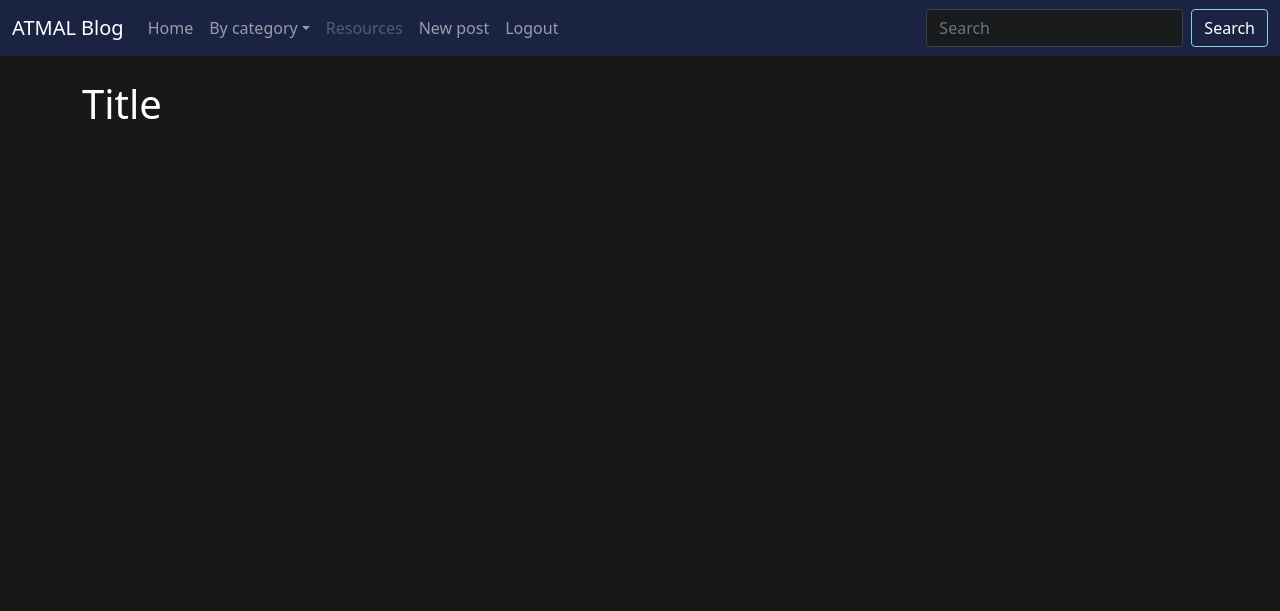
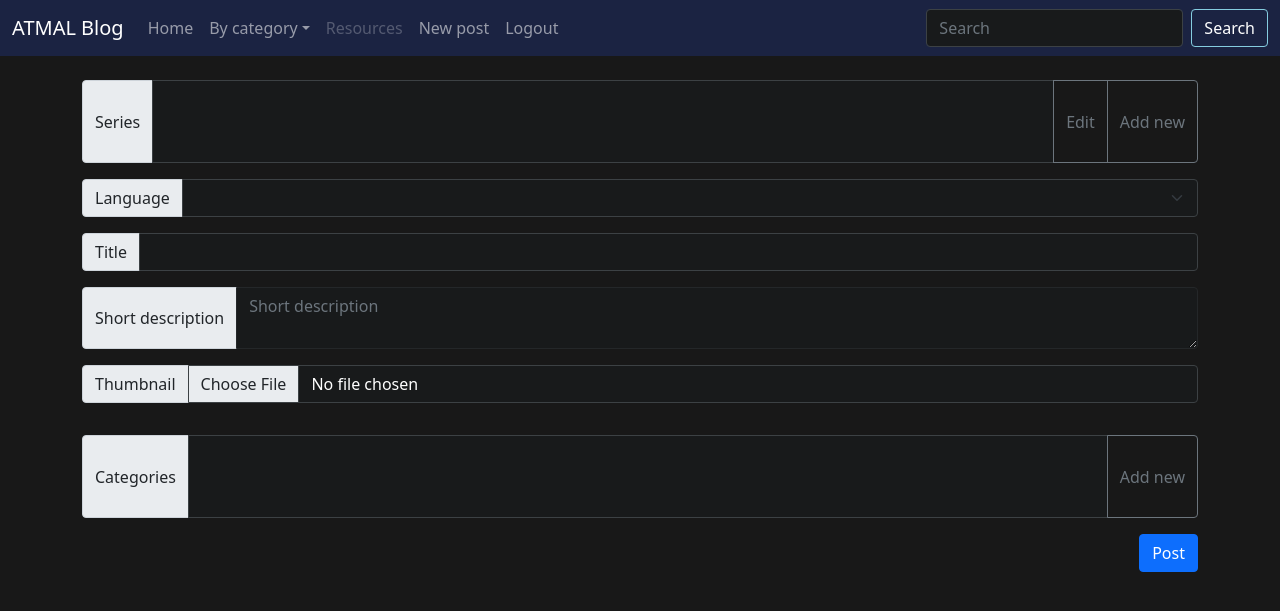
Before and after one commit to AdamTMalek/atmal_blog, a Django app: page /new-post in a window 1280 px wide. Shown: the top 611 px of the page. Run offline with Django 3.2, Linux system fonts and the light colour scheme; a user stored in the database is signed in; tables that the repository leaves empty hold one stand-in row (values such as "Sample post"); lists and menus that the app fills with data are empty; some libraries are stand-ins or nearby versions.

Commit message:
Add the new post template

```diff
--- a/atmalblog/templates/new_post.html
+++ b/atmalblog/templates/new_post.html
@@ -1,4 +1,147 @@
 {% extends 'base.html' %}
 {% block content %}
-    <h1>Title</h1>
+    <form method="POST">
+        <!-- TODO: All inputs here need to be given a proper id etc. -->
+        {% csrf_token %}
+        <div class="input-group mb-3">
+            <label for=""
+                   class="input-group-text">Series</label>
+            <select class="form-select" size="3" aria-label="Series"
+                    id="seriesOptions">
+                {% for value, label in x %} <!-- TODO: Change to a proper list -->
+                    <option value="{{ value }}">
+                        {{ label }}
+                    </option>
+                {% endfor %}
+            </select>
+            <button class="btn btn-outline-secondary" type="button" id="editSeries"
+                    data-bs-toggle="modal"
+                    data-bs-target="#newSeriesModal">
+                Edit
+            </button>
+            <button class="btn btn-outline-secondary" type="button" id="addNewSeries"
+                    data-bs-toggle="modal"
+                    data-bs-target="#newSeriesModal">
+                Add new
+            </button>
+        </div>
+        <div class="input-group mb-3">
+            <label for="" class="input-group-text">
+                Language
+            </label>
+            <select id="" type="text" class="form-select">
+                {% for value, label in x %} <!-- TODO: Change to a proper list -->
+                    <option value="{{ value }}">{{ label }}</option>
+                {% endfor %}
+            </select>
+        </div>
+        <div class="input-group mb-3">
+            <label for="" class="input-group-text">
+                Title
+            </label>
+            <input id="" type="text" class="form-control"
+                   placeholder=""/>
+        </div>
+        <div class="input-group mb-3">
+            <label for="" class="input-group-text">
+                Short description
+            </label>
+            <textarea id="" type="text" class="form-control"
+                      placeholder="Short description"></textarea>
+        </div>
+        <div class="input-group mb-3">
+            <label for="" class="input-group-text">
+                Thumbnail
+            </label>
+            <input id="" type="file" class="form-control"
+                   placeholder="Short description"/>
+        </div>
+        <div class="input-group mb-3">
+            <!-- TODO: Post content here. This will be a markdownx field -->
+        </div>
+        <div class="input-group mb-3">
+            <label for="" class="input-group-text">
+                Categories
+            </label>
+            <select class="form-select" size="3" aria-label="Categories"
+                    id="">
+                {% for value, label in x %}  <!-- TODO: Change to a proper list -->
+                    <option value="{{ value }}">
+                        {{ label }}
+                    </option>
+                {% endfor %}
+            </select>
+            <button class="btn btn-outline-secondary" type="button" id="addNewCategory"
+                    data-bs-toggle="modal"
+                    data-bs-target="#newCategoryModal"> <!-- TODO: Create a modal -->
+                Add new
+            </button>
+        </div>
+        <button type="submit" class="btn btn-primary float-end">Post</button>
+    </form>
+    <!-- TODO: Add the form media - required for the markdownx -->
+
+    <!-- Add new series modal -->
+    <div class="modal fade" id="newSeriesModal" tabindex="-1" aria-labelledby="newSeriesModalLabel">
+        <div class="modal-dialog modal-xl">
+            <div class="modal-content">
+                <div class="modal-header">
+                    <h5 class="modal-title" id="newSeriesModalLabel">New Series</h5>
+                    <button type="button" class="btn-close" data-bs-dismiss="modal" aria-labelledby="Close"></button>
+                </div>
+                <div class="modal-body">
+                    <form id="seriesTranslationFormSet">
+                        {{ series_translation_form_set.management_form }}
+                        {% for form in series_translation_form_set %}
+                            {{ form.as_p }}
+                        {% endfor %}
+                    </form>
+                </div>
+                <div class="modal-footer">
+                    <button type="button" class="btn btn-secondary" data-bs-dismiss="modal">Close</button>
+                    <button type="button" class="btn btn-primary" id="addNewSeriesButton">Add</button>
+                </div>
+            </div>
+        </div>
+    </div>
 {% endblock %}
+
+{% block script %}
+    <script src="https://cdnjs.cloudflare.com/ajax/libs/jquery.form/4.3.0/jquery.form.min.js"
+            integrity="sha384-qlmct0AOBiA2VPZkMY3+2WqkHtIQ9lSdAsAn5RUJD/3vA5MKDgSGcdmIv4ycVxyn"
+            crossorigin="anonymous"></script>
+    <script>
+        const csrfToken = $("[name=csrfmiddlewaretoken]").val();
+
+        function addNewSeriesButtonClickHandler() {
+            $('#addNewSeriesButton').click(function () {
+                $("#seriesTranslationFormSet").ajaxSubmit({
+                    url: "{% url 'new_series' %}",
+                    type: 'post',
+                    success: function (data, status, jqHXR) {
+                        console.log(data)
+                    },
+                    error: function (jqHXR, status, error) {
+                        console.log(jqHXR.responseJSON)
+                    }
+                })
+            })
+        }
+
+        function csrfSafeMethod(method) {
+            return (/^(GET|HEAD|OPTIONS|TRACE)$/.test(method));
+        }
+
+        $.ajaxSetup({
+            beforeSend: function (xhr, settings) {
+                if (!csrfSafeMethod(settings.type) && !this.crossDomain) {
+                    xhr.setRequestHeader("X-CSRFToken", csrfToken);
+                }
+            }
+        })
+
+        $(() => {
+            addNewSeriesButtonClickHandler();
+        });
+    </script>
+{% endblock %}
```
